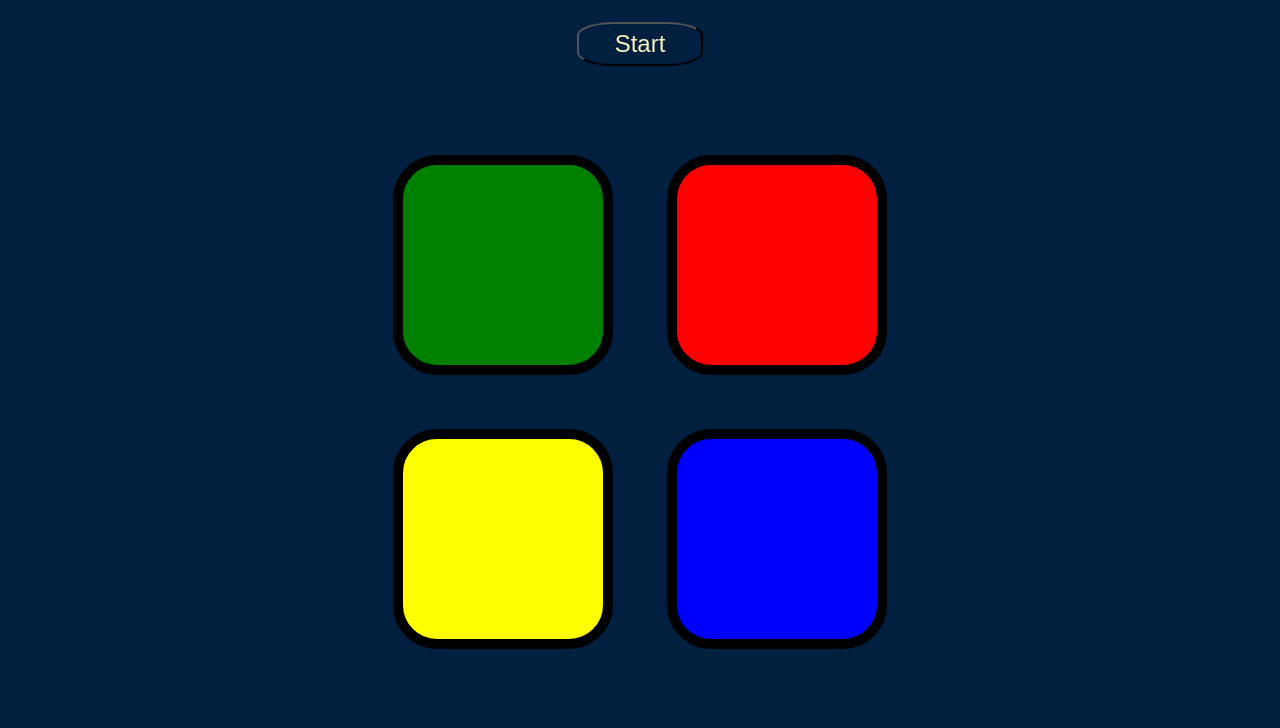
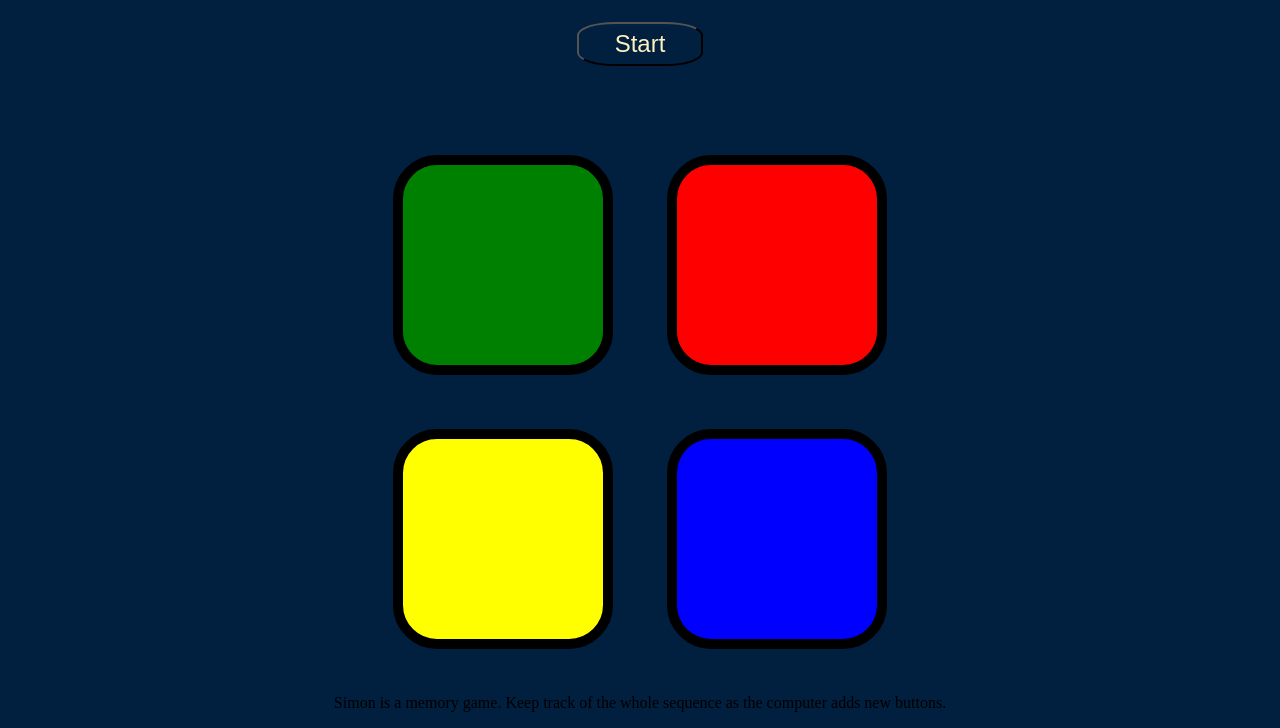
Before and after one commit to Hisham-Hadi/simon-game, a plain HTML site: page index.html in a window 1280 px wide. Shown: the part 162-890 px from the top of the page. Before the commit the page ends 848 px from the top, so only its background shows below. Drawn offline with nearby package versions, Linux system fonts and the light colour scheme.

Commit message:
instructions html added

```diff
--- a/index.html
+++ b/index.html
@@ -36,6 +36,11 @@
     </div>
 
   </div>
+
+  <div class="info-div">
+    <p>Simon is a memory game. Keep track of the whole sequence as the computer adds new buttons.</p>
+  </div>
+
 <script src="https://ajax.googleapis.com/ajax/libs/jquery/3.5.1/jquery.min.js"></script>
 <script src="given.js"></script>
 </body>
```
